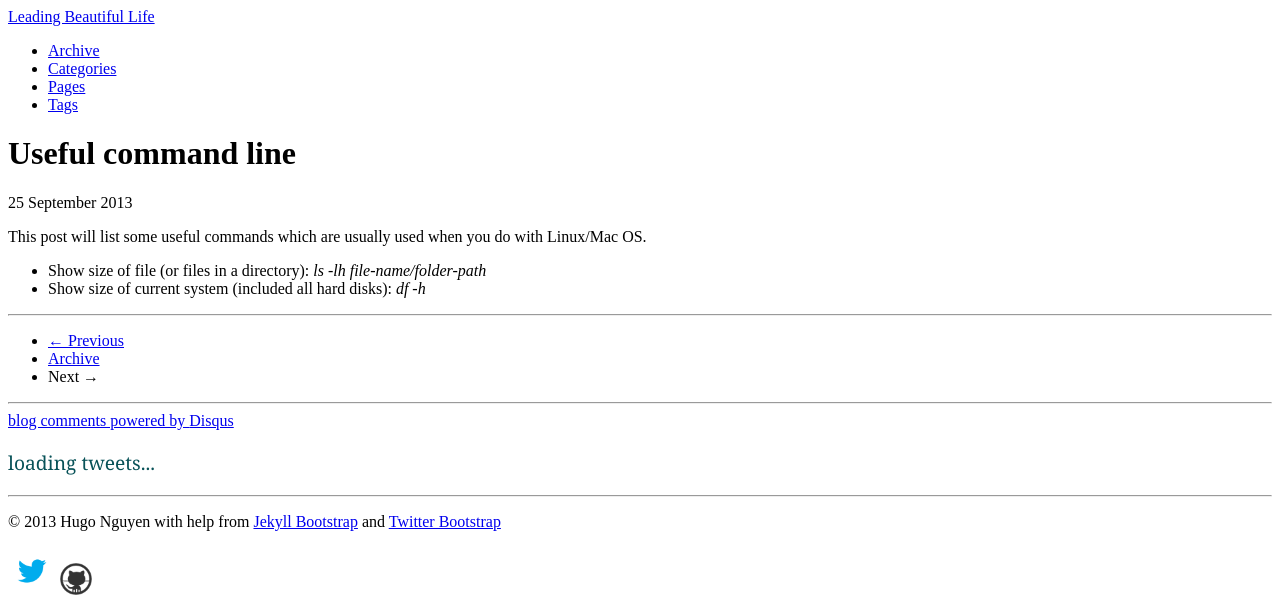
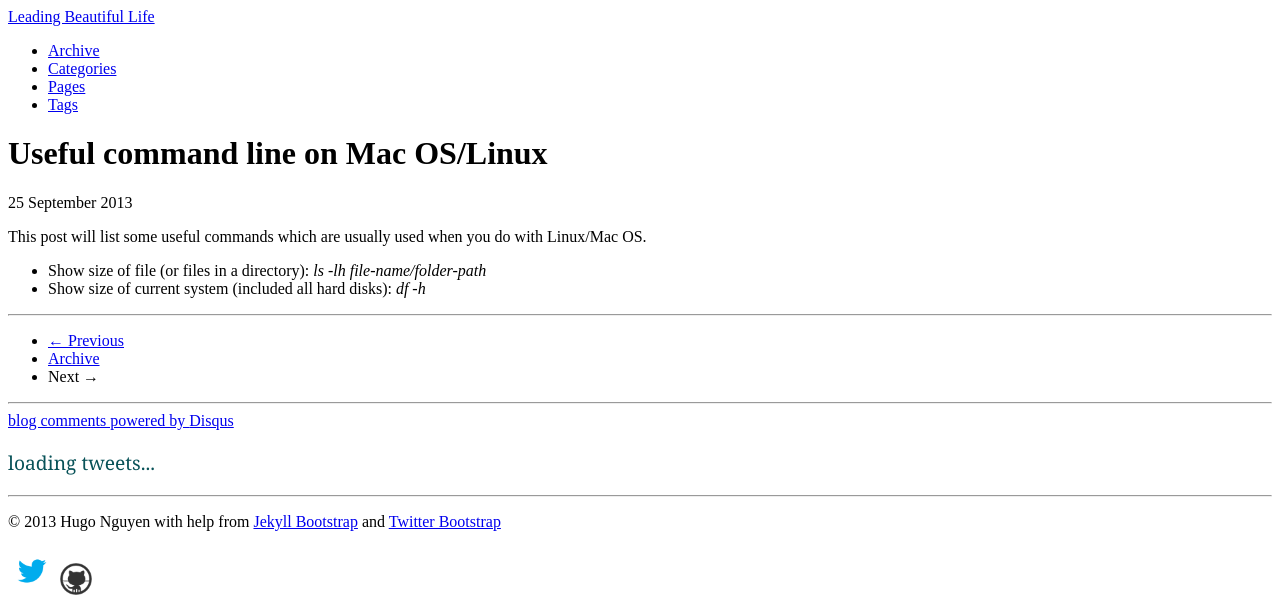
Before and after one commit to hugo53/hugo53.github.io, a Jekyll site: the page built from _posts/2013-09-25-useful-command-line.md, in a window 1280 px wide. Shown: the top 599 px of the page. Built offline with Jekyll 4.4.1, drawn with Linux system fonts in a browser that asks for light colours; comment, search, counter and statistics services are not loaded; some of the changed lines change nothing that is shown; grey boxes are pictures that could not be loaded.

Commit message:
update the latest post

```diff
--- a/_posts/2013-09-25-useful-command-line.md
+++ b/_posts/2013-09-25-useful-command-line.md
@@ -1,7 +1,7 @@
 ---
 layout: post
-title: "Useful command line"
-description: ""
+title: "Useful command line on Mac OS/Linux"
+description: "This post will list some useful commands which are usually used when you do with Linux/Mac OS."
 category:
 tags: []
 ---
```
